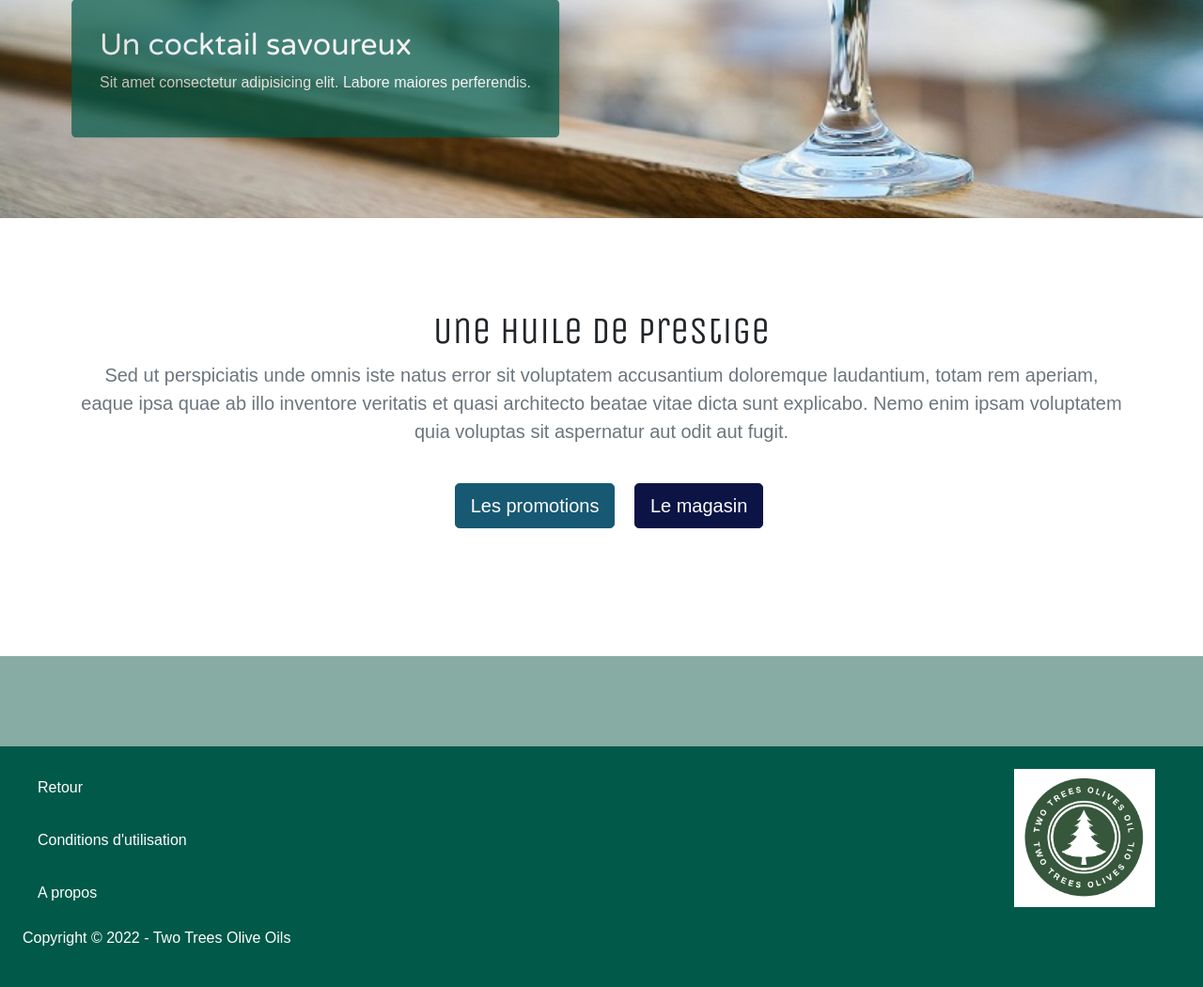
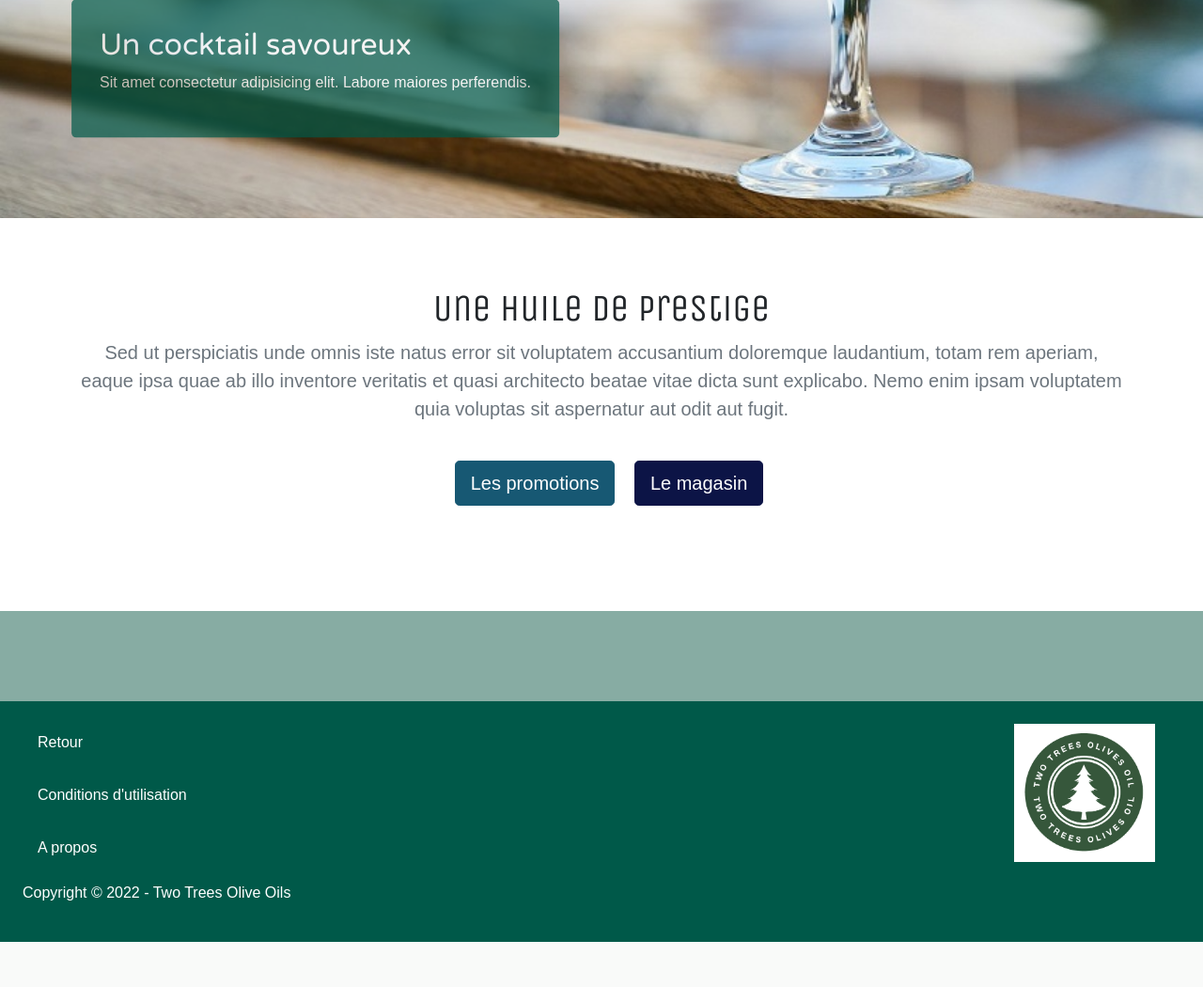
Before and after one commit to jso-lab/Two-Trees-Olives-Oil, a PHP site: page / in a window 1280 px wide; the page is wider, and only the part inside the window is pictured. Shown: the part 577-1627 px from the top of that part at 94% size. After the commit the page ends 1579 px from the top of that part, so only its background shows below. Run offline with PHP 8.4, Linux system fonts and the light colour scheme; data that the repository does not hold is empty; some libraries are stand-ins or nearby versions; some web fonts are replaced.

```diff
--- a/assets/css/slides.css
+++ b/assets/css/slides.css
@@ -44,7 +44,7 @@
 	opacity: 70%;
 	padding: 30px;
 }
-
+/* Le caption n'est pas visible sur les petits écrans */
 @media screen and (max-width: 768px) {
 	.caption {
 		display: none;
--- a/front/index.php
+++ b/front/index.php
@@ -38,7 +38,7 @@
         <i class="las la-chevron-right"  id="nav-droite"></i>
     </div>
 
-<section class="jumbotron py-5 text-center">
+<section class="jumbotron py-4 text-center">
     <div class="container py-5">
         <h1 class="jumbotron-heading">Une huile de prestige</h1>
         <p class="lead text-muted">
```
